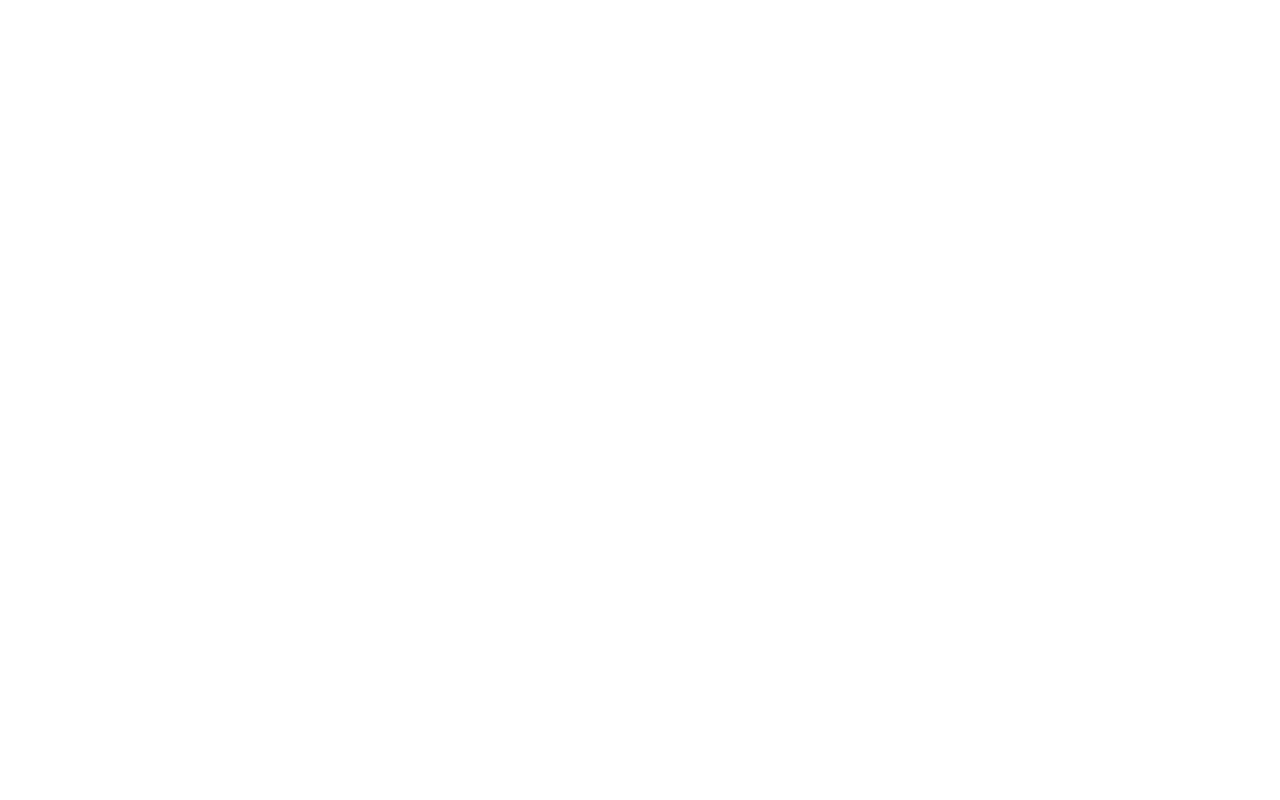
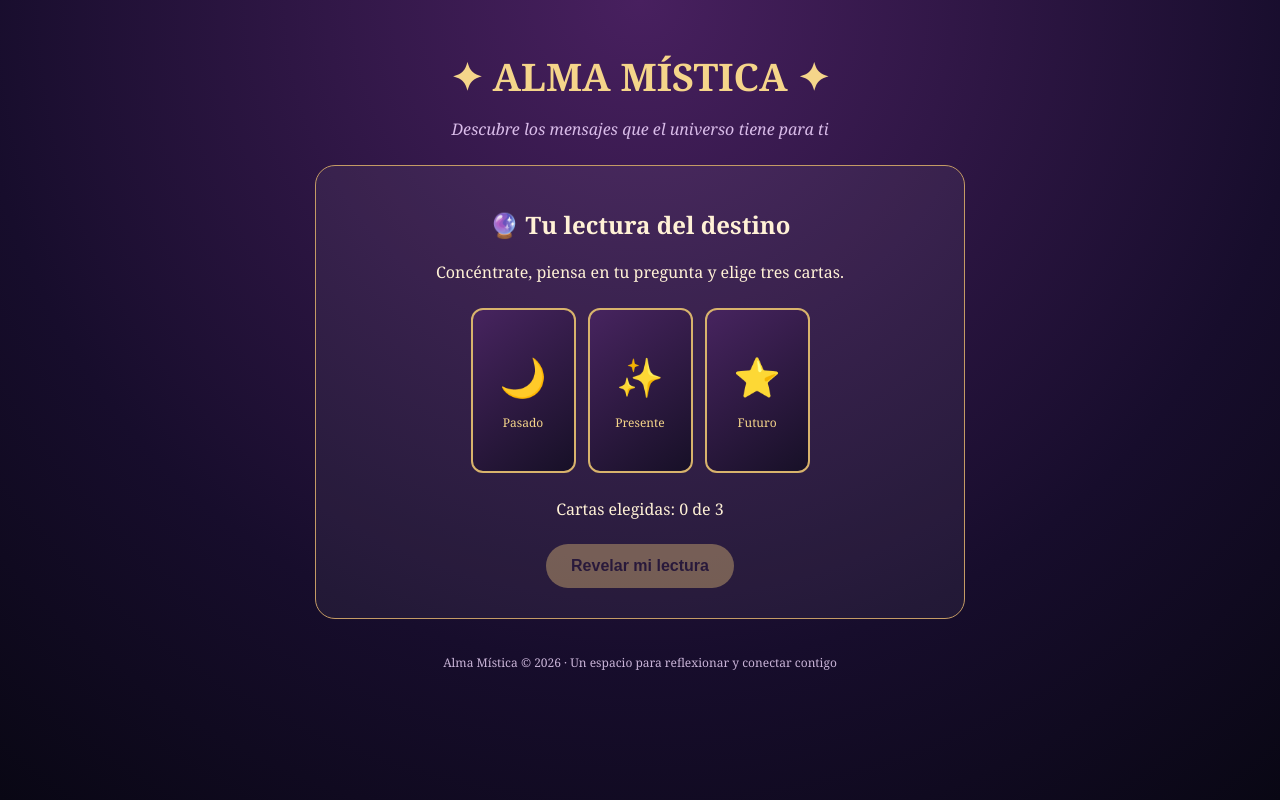
Before and after one commit to lovetifanyangelito-svg/alma-mistica, a plain HTML site: page index.html in a window 1280 px wide. Drawn offline with Linux system fonts and the light colour scheme.

Commit message:
Update index.html

```diff
--- a/index.html
+++ b/index.html
@@ -1,2 +1,112 @@
 <!DOCTYPE html>
 <html lang="es">
+<head>
+<meta charset="UTF-8">
+<meta name="viewport" content="width=device-width, initial-scale=1.0">
+<title>Alma Mística</title>
+<style>
+*{box-sizing:border-box}
+body{
+ margin:0;min-height:100vh;
+ font-family:Georgia,serif;
+ color:#fff1d6;text-align:center;
+ background:radial-gradient(circle at top,#48205f,#170d2c 65%,#090714);
+ padding:25px 15px;
+}
+h1{color:#f5d58a;font-size:38px;margin-bottom:5px}
+.sub{color:#d9bce9;font-style:italic}
+.panel{max-width:650px;margin:25px auto;padding:22px;
+ background:#ffffff0d;border:1px solid #c49b65;border-radius:20px}
+.cards{display:flex;justify-content:center;gap:12px;flex-wrap:wrap;margin:25px 0}
+.card{
+ width:105px;height:165px;border:2px solid #d8b36c;
+ border-radius:12px;background:linear-gradient(145deg,#47245f,#171027);
+ display:flex;align-items:center;justify-content:center;
+ flex-direction:column;font-size:38px;cursor:pointer;
+ transition:.2s;
+}
+.card.selected{background:linear-gradient(145deg,#a36c39,#47245f);transform:translateY(-8px)}
+.card small{font-size:12px;margin-top:12px;color:#f5d58a}
+button{
+ border:0;border-radius:25px;padding:13px 25px;
+ background:#e7c17a;color:#281638;font-weight:bold;
+ font-size:16px;cursor:pointer;margin:8px;
+}
+button:disabled{opacity:.4;cursor:not-allowed}
+#result{line-height:1.7;font-size:17px}
+footer{color:#c9b4d7;font-size:12px;margin:35px auto}
+</style>
+</head>
+<body>
+<h1>✦ ALMA MÍSTICA ✦</h1>
+<p class="sub">Descubre los mensajes que el universo tiene para ti</p>
+
+<div class="panel">
+<h2>🔮 Tu lectura del destino</h2>
+<p>Concéntrate, piensa en tu pregunta y elige tres cartas.</p>
+
+<div class="cards">
+<div class="card" onclick="choose(0)">🌙<small>Pasado</small></div>
+<div class="card" onclick="choose(1)">✨<small>Presente</small></div>
+<div class="card" onclick="choose(2)">⭐<small>Futuro</small></div>
+</div>
+
+<p id="counter">Cartas elegidas: 0 de 3</p>
+<button id="read" onclick="reading()" disabled>Revelar mi lectura</button>
+<div id="result"></div>
+<button onclick="reset()" style="display:none" id="again">Nueva lectura</button>
+</div>
+
+<footer>Alma Mística © 2026 · Un espacio para reflexionar y conectar contigo</footer>
+
+<script>
+const deck=[
+["🌞","El Sol","La claridad y la alegría llegan a tu camino. Confía en tus capacidades."],
+["🌙","La Luna","Escucha tu intuición y presta atención a tus emociones."],
+["⭐","La Estrella","Renace la esperanza. Permítete soñar y comenzar de nuevo."],
+["❤️","Los Enamorados","El amor y las decisiones del corazón toman protagonismo."],
+["🦁","La Fuerza","Tienes más fortaleza de la que imaginas. Sigue adelante."],
+["🔮","La Sacerdotisa","Busca las respuestas dentro de ti. Tu intuición merece atención."],
+["🌍","El Mundo","Una etapa puede estar llegando a su culminación. Celebra tus avances."],
+["⚖️","La Justicia","Busca equilibrio, honestidad y decisiones conscientes."],
+["🌟","El Mago","Tienes recursos para comenzar algo nuevo y transformar tus ideas."],
+["🕊️","La Templanza","La paciencia y la armonía pueden ayudarte a encontrar tu camino."]
+];
+let selected=[];
+function choose(i){
+ if(selected.length>=3 || selected.some(x=>x.position===i))return;
+ const available=deck.filter(c=>!selected.some(x=>x.card===c));
+ const card=available[Math.floor(Math.random()*available.length)];
+ selected.push({position:i,card});
+ document.querySelectorAll(".card")[i].innerHTML="🌟<small>Elegida</small>";
+ document.querySelectorAll(".card")[i].classList.add("selected");
+ document.getElementById("counter").textContent="Cartas elegidas: "+selected.length+" de 3";
+ document.getElementById("read").disabled=selected.length!==3;
+}
+function reading(){
+ const names=["Pasado","Presente","Futuro"];
+ let html="<h2>✨ Tu mensaje del universo ✨</h2>";
+ selected.sort((a,b)=>a.position-b.position);
+ selected.forEach(x=>{
+ html+="<h3>"+names[x.position]+": "+x.card[0]+" "+x.card[1]+"</h3><p>"+x.card[2]+"</p>";
+ });
+ html+="<p><i>Recuerda: esta lectura es una guía simbólica para tu reflexión personal, no una predicción segura del futuro.</i></p>";
+ document.getElementById("result").innerHTML=html;
+ document.getElementById("again").style.display="inline-block";
+ document.getElementById("read").style.display="none";
+}
+function reset(){
+ selected=[];
+ document.querySelectorAll(".card").forEach((c,i)=>{
+ c.innerHTML=["🌙","✨","⭐"][i]+"<small>"+["Pasado","Presente","Futuro"][i]+"</small>";
+ c.classList.remove("selected");
+ });
+ document.getElementById("counter").textContent="Cartas elegidas: 0 de 3";
+ document.getElementById("read").disabled=true;
+ document.getElementById("read").style.display="inline-block";
+ document.getElementById("again").style.display="none";
+ document.getElementById("result").innerHTML="";
+}
+</script>
+</body>
+</html>
```
